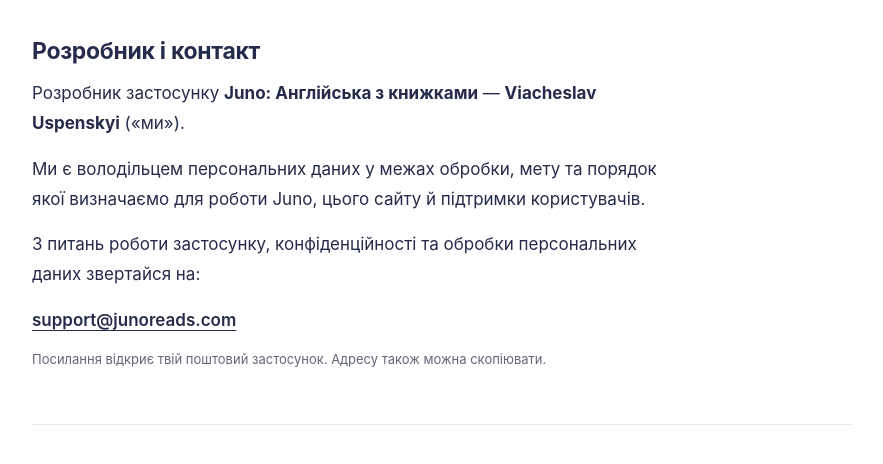
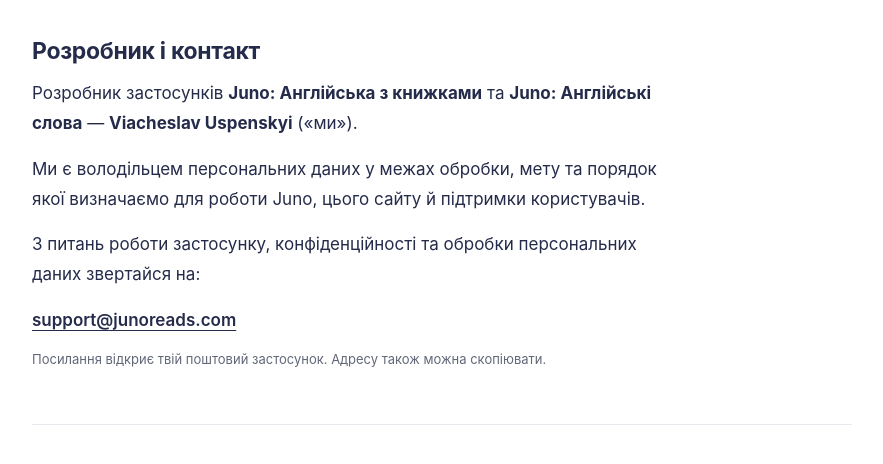
Before and after one commit to SushiMaster781/juno-site, a plain HTML site: page dist/index.html in a window 1280 px wide. Shown: the part 286-750 px from the top of the page, without its empty margins (198-1081 px from the left). Drawn offline with Linux system fonts and the light colour scheme.

Commit message:
Include Juno Star in support page developer information

```diff
--- a/dist/index.html
+++ b/dist/index.html
@@ -27,7 +27,7 @@
       </div>
       <section id="developer" class="contact-block" aria-labelledby="contact-title">
         <h2 id="contact-title">Розробник і контакт</h2>
-        <p>Розробник застосунку <strong>Juno: Англійська з книжками</strong> — <strong>Viacheslav Uspenskyi</strong> («ми»).</p>
+        <p>Розробник застосунків <strong>Juno: Англійська з книжками</strong> та <strong>Juno: Англійські слова</strong> — <strong>Viacheslav Uspenskyi</strong> («ми»).</p>
         <p>Ми є володільцем персональних даних у межах обробки, мету та порядок якої визначаємо для роботи Juno, цього сайту й підтримки користувачів.</p>
         <p>З питань роботи застосунку, конфіденційності та обробки персональних даних звертайся на:</p>
         <a class="email-link" href="mailto:support@junoreads.com">support@junoreads.com</a>
```
